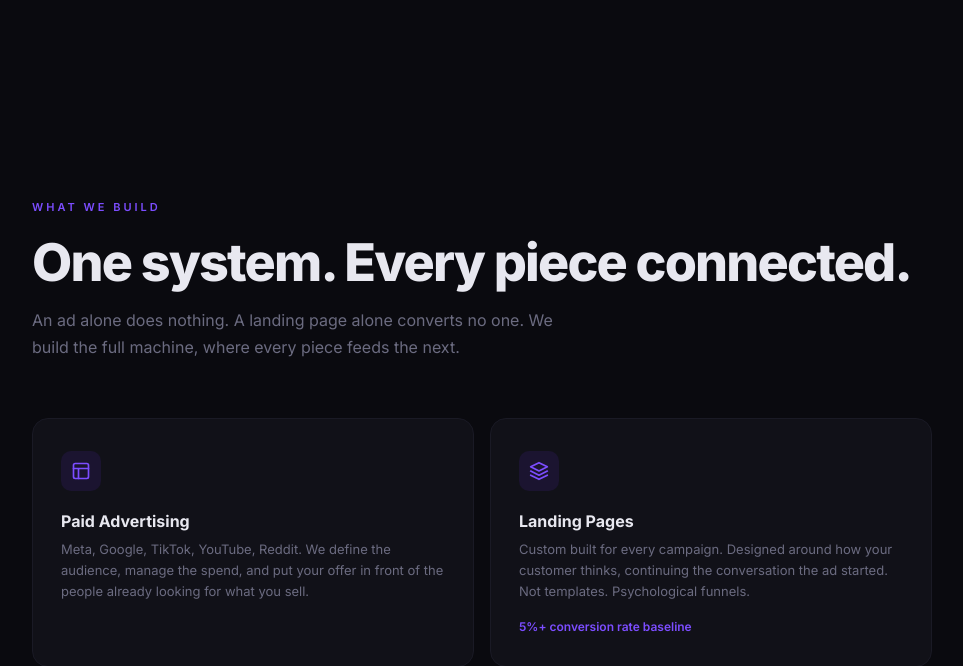
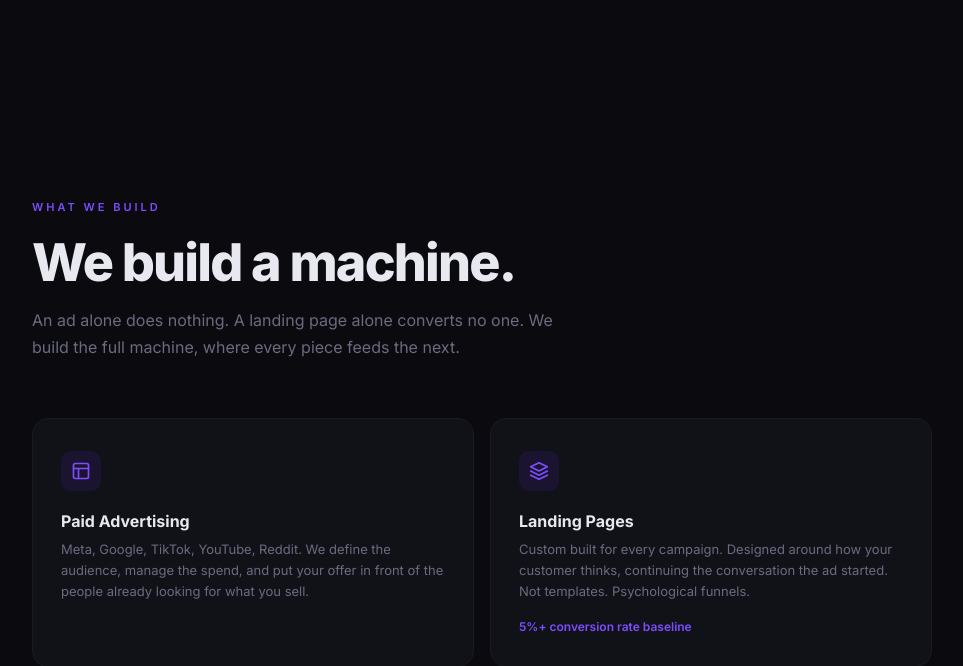
Before and after one commit to lumenmarketingsolutions/Lumen-coming-soon, a Flask app: page /preview/home in a window 1280 px wide. Shown: the part 1280-1946 px from the top of the page, without its empty margins (158-1121 px from the left). Run offline with Flask 3, Linux system fonts and the light colour scheme; some libraries are stand-ins or nearby versions.

Commit message:
Update services headline to We build a machine
Co-Authored-By: Claude Opus 4.6 <noreply@anthropic.com>

```diff
--- a/templates/home.html
+++ b/templates/home.html
@@ -1031,7 +1031,7 @@
   <section id="services">
     <div class="section-inner">
       <p class="section-label reveal">What We Build</p>
-      <h2 class="section-headline reveal">One system. Every piece connected.</h2>
+      <h2 class="section-headline reveal">We build a machine.</h2>
       <p class="section-sub reveal">
         An ad alone does nothing. A landing page alone converts no one. We build the full machine, where every piece feeds the next.
       </p>
```
